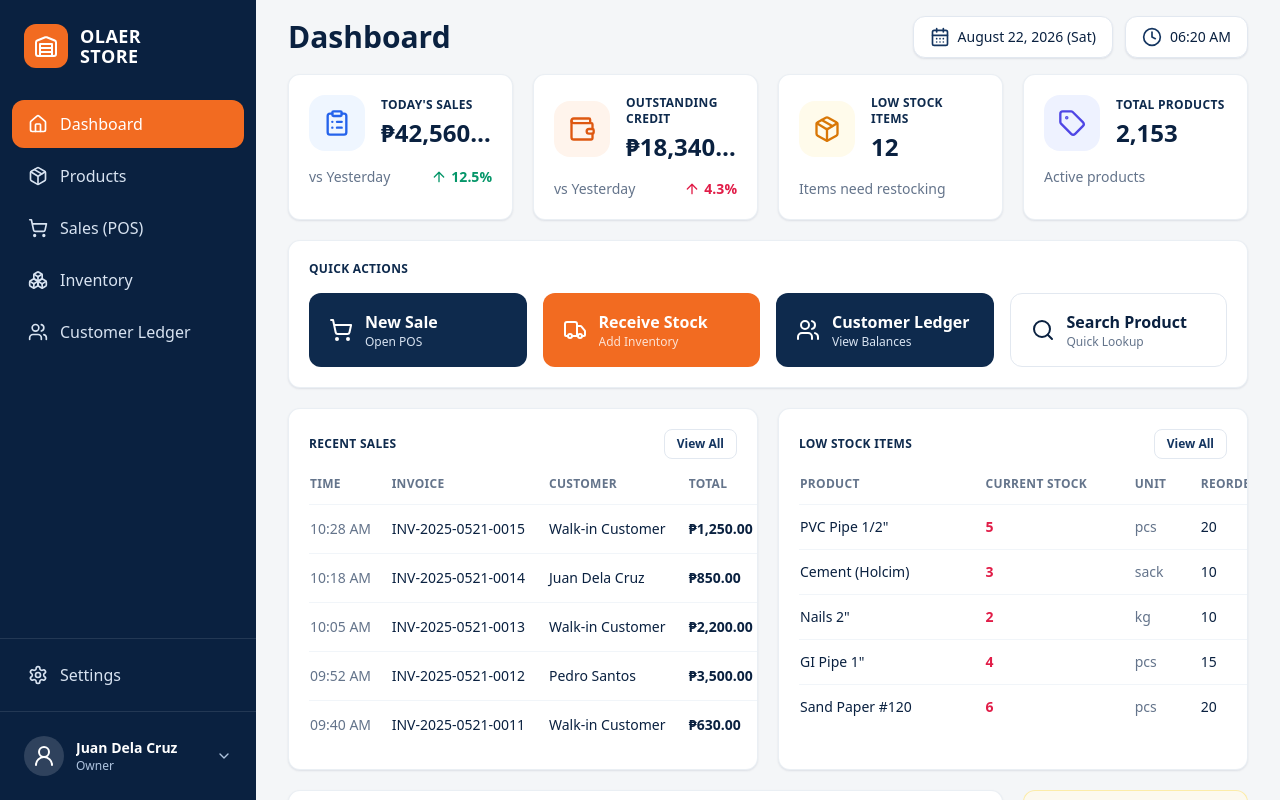
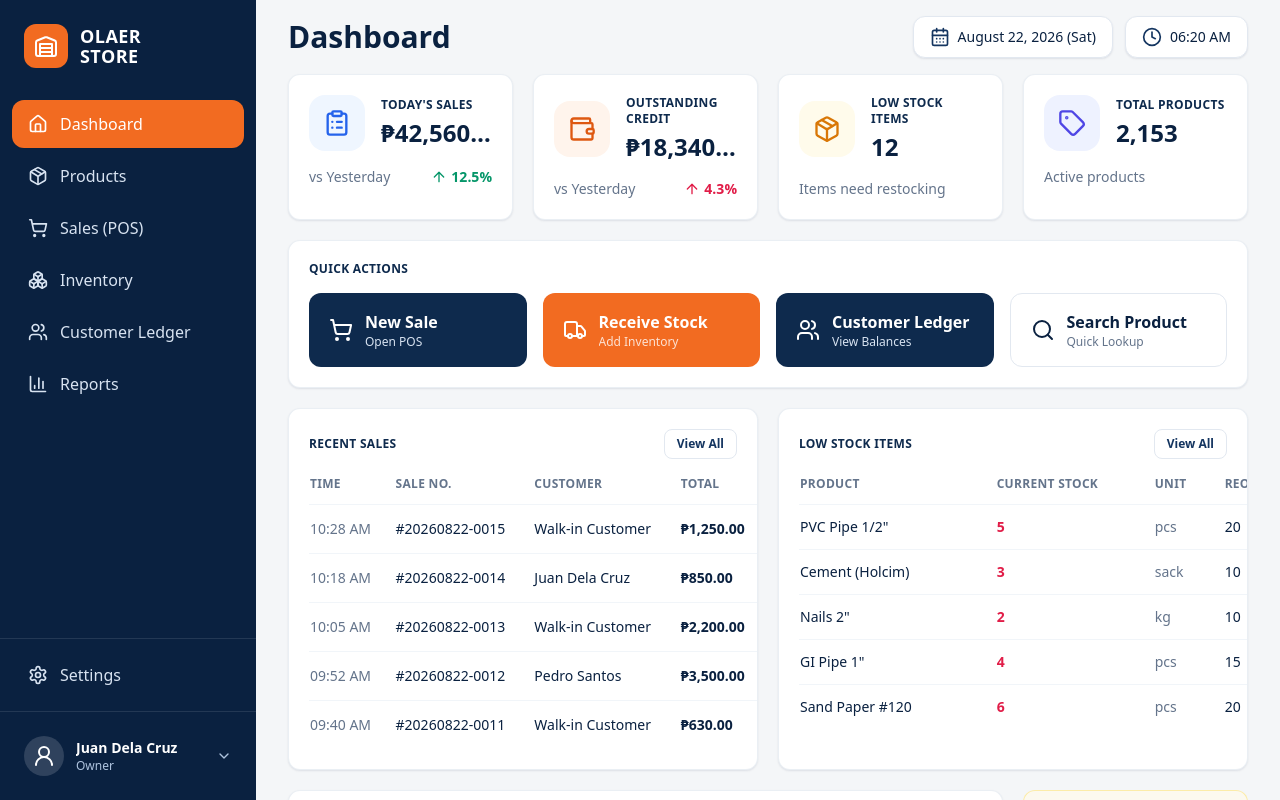
Before and after one commit to Neomill/hardware-inventory, a React (Vite) app: page / in a window 1280 px wide. Built offline with nearby package versions, Linux system fonts and the light colour scheme.

Commit message:
feat: add report

```diff
--- a/src/app/App.tsx
+++ b/src/app/App.tsx
@@ -6,6 +6,7 @@ import { CustomerLedgerPage } from '@/features/customers/pages/CustomerLedgerPag
 import { DashboardPage } from '@/features/dashboard/pages/DashboardPage'
 import { InventoryPage } from '@/features/inventory/pages/InventoryPage'
 import { ProductsPage } from '@/features/products/pages/ProductsPage'
+import { ReportsPage } from '@/features/reports/pages/ReportsPage'
 import { SalesPage } from '@/features/sales/pages/SalesPage'
 import { SettingsPage } from '@/features/settings/pages/SettingsPage'
 
@@ -27,9 +28,10 @@ export function App() {
           <Route path="/sales/:saleId" element={<SalesPage />} />
           <Route path={ROUTES.inventory} element={<InventoryPage />} />
           <Route path="/inventory/receive" element={<InventoryPage />} />
-          <Route path="/inventory/transactions" element={<InventoryPage />} />
+          <Route path="/inventory/movements" element={<InventoryPage />} />
           <Route path={ROUTES.customers} element={<CustomerLedgerPage />} />
           <Route path="/customers/:customerId" element={<CustomerLedgerPage />} />
+          <Route path={ROUTES.reports} element={<ReportsPage />} />
           <Route path={ROUTES.settings} element={<SettingsPage />} />
           <Route path="*" element={<Navigate to={ROUTES.dashboard} replace />} />
         </Route>
--- a/src/app/routes.ts
+++ b/src/app/routes.ts
@@ -16,10 +16,12 @@ export const ROUTES = {
 
   inventory: '/inventory',
   receiveStock: '/inventory/receive',
-  inventoryTransactions: '/inventory/transactions',
+  stockMovements: '/inventory/movements',
 
   customers: '/customers',
   customerDetail: (customerId: string) => `/customers/${customerId}`,
 
+  reports: '/reports',
+
   settings: '/settings',
 } as const
--- a/src/components/layout/navigation.ts
+++ b/src/components/layout/navigation.ts
@@ -4,6 +4,7 @@ import {
   ShoppingCart,
   Boxes,
   Users,
+  BarChart3,
   Settings,
   type LucideIcon,
 } from 'lucide-react'
@@ -24,6 +25,7 @@ export const PRIMARY_NAV: NavItem[] = [
   { label: 'Sales (POS)', title: 'Sales (POS)', path: ROUTES.sales, icon: ShoppingCart },
   { label: 'Inventory', title: 'Inventory', path: ROUTES.inventory, icon: Boxes },
   { label: 'Customer Ledger', title: 'Customer Ledger', path: ROUTES.customers, icon: Users },
+  { label: 'Reports', title: 'Reports', path: ROUTES.reports, icon: BarChart3 },
 ]
 
 export const SECONDARY_NAV: NavItem[] = [
--- a/src/features/dashboard/components/LowStockCard.tsx
+++ b/src/features/dashboard/components/LowStockCard.tsx
@@ -26,7 +26,7 @@ const COLUMNS: SummaryColumn<LowStockItem>[] = [
   },
   {
     id: 'reorder',
-    header: 'Reorder Level',
+    header: 'Reorder At',
     cell: (item) => formatNumber(item.reorderLevel),
   },
 ]
--- a/src/features/dashboard/components/RecentMovementsCard.tsx
+++ b/src/features/dashboard/components/RecentMovementsCard.tsx
@@ -58,7 +58,7 @@ const COLUMNS: SummaryColumn<InventoryMovement>[] = [
   },
   {
     id: 'user',
-    header: 'User',
+    header: 'Recorded By',
     cell: (movement) => movement.userName,
   },
 ]
@@ -70,8 +70,8 @@ type RecentMovementsCardProps = {
 export function RecentMovementsCard({ movements }: RecentMovementsCardProps) {
   return (
     <SectionCard
-      title="Recent Inventory Transactions"
-      action={<ViewAllLink to={ROUTES.inventoryTransactions} />}
+      title="Recent Stock Movements"
+      action={<ViewAllLink to={ROUTES.stockMovements} />}
     >
       <SummaryTable
         columns={COLUMNS}
--- a/src/features/dashboard/components/RecentSalesCard.tsx
+++ b/src/features/dashboard/components/RecentSalesCard.tsx
@@ -26,9 +26,9 @@ const COLUMNS: SummaryColumn<RecentSale>[] = [
     cellClassName: 'text-muted',
   },
   {
-    id: 'invoice',
-    header: 'Invoice',
-    cell: (sale) => sale.invoiceNumber,
+    id: 'saleNumber',
+    header: 'Sale No.',
+    cell: (sale) => sale.saleNumber,
     cellClassName: 'font-medium',
   },
   {
--- a/src/features/dashboard/mock/dashboardSnapshot.ts
+++ b/src/features/dashboard/mock/dashboardSnapshot.ts
@@ -1,18 +1,35 @@
 import type { DashboardSnapshot } from '@/features/dashboard/types'
 
 /**
- * Prototype data for the Dashboard. Timestamps are generated relative to the
- * current day so the widgets always read as "today" during a demo.
+ * Prototype data for the Dashboard. Timestamps and sale numbers are generated
+ * relative to the current day, so the widgets always read as "today" in a demo
+ * instead of showing a fixed date from the design reference.
  *
- * This is the only place dashboard figures are authored. Components never hold
+ * This is the only place dashboard figures are authored. Components hold no
  * business data, so swapping this for the real data layer touches one file.
  */
 
-function at(dayOffset: number, hours: number, minutes: number): string {
+function dayAt(dayOffset: number, hours: number, minutes: number): Date {
   const date = new Date()
   date.setDate(date.getDate() + dayOffset)
   date.setHours(hours, minutes, 0, 0)
-  return date.toISOString()
+  return date
+}
+
+function at(dayOffset: number, hours: number, minutes: number): string {
+  return dayAt(dayOffset, hours, minutes).toISOString()
+}
+
+/** Sale numbers read "#YYYYMMDD-NNNN"; supplier invoices keep the INV- prefix. */
+function saleNo(dayOffset: number, sequence: number): string {
+  const date = dayAt(dayOffset, 0, 0)
+  const stamp = [
+    date.getFullYear(),
+    String(date.getMonth() + 1).padStart(2, '0'),
+    String(date.getDate()).padStart(2, '0'),
+  ].join('')
+
+  return `#${stamp}-${String(sequence).padStart(4, '0')}`
 }
 
 export function getDashboardSnapshot(): DashboardSnapshot {
@@ -30,7 +47,7 @@ export function getDashboardSnapshot(): DashboardSnapshot {
       {
         id: 'sale-0015',
         occurredAt: at(0, 10, 28),
-        invoiceNumber: 'INV-2025-0521-0015',
+        saleNumber: saleNo(0, 15),
         customerName: 'Walk-in Customer',
         total: 1250,
         paymentMethod: 'cash',
@@ -38,7 +55,7 @@ export function getDashboardSnapshot(): DashboardSnapshot {
       {
         id: 'sale-0014',
         occurredAt: at(0, 10, 18),
-        invoiceNumber: 'INV-2025-0521-0014',
+        saleNumber: saleNo(0, 14),
         customerName: 'Juan Dela Cruz',
         total: 850,
         paymentMethod: 'partial',
@@ -46,7 +63,7 @@ export function getDashboardSnapshot(): DashboardSnapshot {
       {
         id: 'sale-0013',
         occurredAt: at(0, 10, 5),
-        invoiceNumber: 'INV-2025-0521-0013',
+        saleNumber: saleNo(0, 13),
         customerName: 'Walk-in Customer',
         total: 2200,
         paymentMethod: 'cash',
@@ -54,7 +71,7 @@ export function getDashboardSnapshot(): DashboardSnapshot {
       {
         id: 'sale-0012',
         occurredAt: at(0, 9, 52),
-        invoiceNumber: 'INV-2025-0521-0012',
+        saleNumber: saleNo(0, 12),
         customerName: 'Pedro Santos',
         total: 3500,
         paymentMethod: 'credit',
@@ -62,7 +79,7 @@ export function getDashboardSnapshot(): DashboardSnapshot {
       {
         id: 'sale-0011',
         occurredAt: at(0, 9, 40),
-        invoiceNumber: 'INV-2025-0521-0011',
+        saleNumber: saleNo(0, 11),
         customerName: 'Walk-in Customer',
         total: 630,
         paymentMethod: 'cash',
@@ -79,7 +96,7 @@ export function getDashboardSnapshot(): DashboardSnapshot {
 
     recentMovements: [
       {
-        id: 'txn-10021',
+        id: 'movement-10021',
         occurredAt: at(0, 10, 15),
         type: 'stock_in',
         description: 'Received from ABC Trading',
@@ -89,17 +106,17 @@ export function getDashboardSnapshot(): DashboardSnapshot {
         userName: 'Juan Dela Cruz',
       },
       {
-        id: 'txn-0013',
+        id: 'movement-0013',
         occurredAt: at(0, 9, 30),
         type: 'sale',
         description: 'Sold to Walk-in Customer',
-        reference: 'INV-2025-0521-0013',
+        reference: saleNo(0, 13),
         quantityDelta: -5,
         unit: 'pcs',
         userName: 'Maria Santos',
       },
       {
-        id: 'txn-10020',
+        id: 'movement-10020',
         occurredAt: at(-1, 16, 45),
         type: 'stock_in',
         description: 'Received from XYZ Supplies',
--- a/src/features/dashboard/types.ts
+++ b/src/features/dashboard/types.ts
@@ -9,7 +9,7 @@ export type RecentSale = {
   id: string
   /** ISO 8601 */
   occurredAt: string
-  invoiceNumber: string
+  saleNumber: string
   customerName: string
   total: number
   paymentMethod: PaymentMethod
--- /dev/null
+++ b/src/features/reports/pages/ReportsPage.tsx
@@ -0,0 +1,13 @@
+import { BarChart3 } from 'lucide-react'
+
+import { ModulePlaceholder } from '@/components/common/ModulePlaceholder'
+
+export function ReportsPage() {
+  return (
+    <ModulePlaceholder
+      icon={BarChart3}
+      title="Reports"
+      description="Daily sales, top selling products, payment breakdown and outstanding credit. Built after the sales and ledger modules, so every figure comes from recorded transactions."
+    />
+  )
+}
```
Also changed, not shown: specs/01/DESIGN-ERRATA.md (+8 -0 lines), 3 other files (tests, documents, lock files or other folders).
